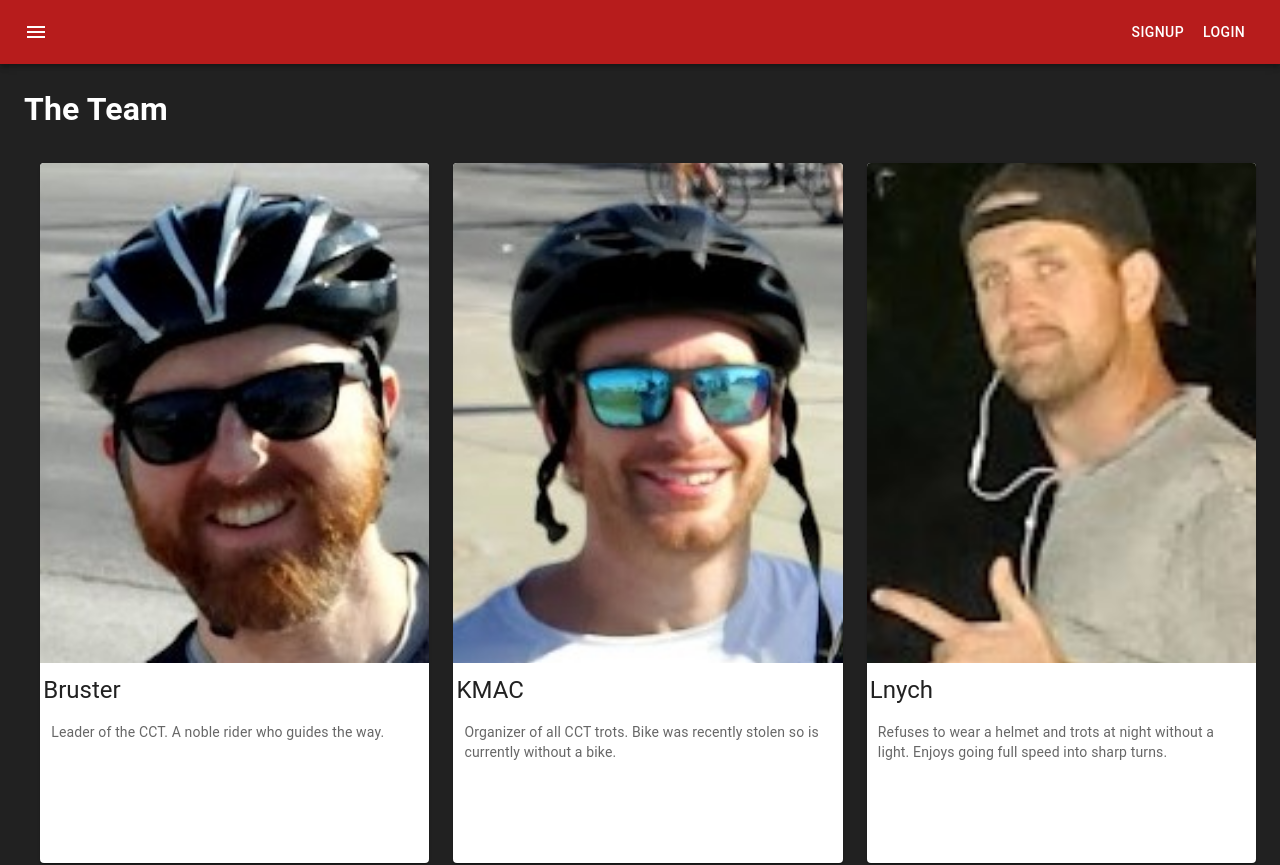
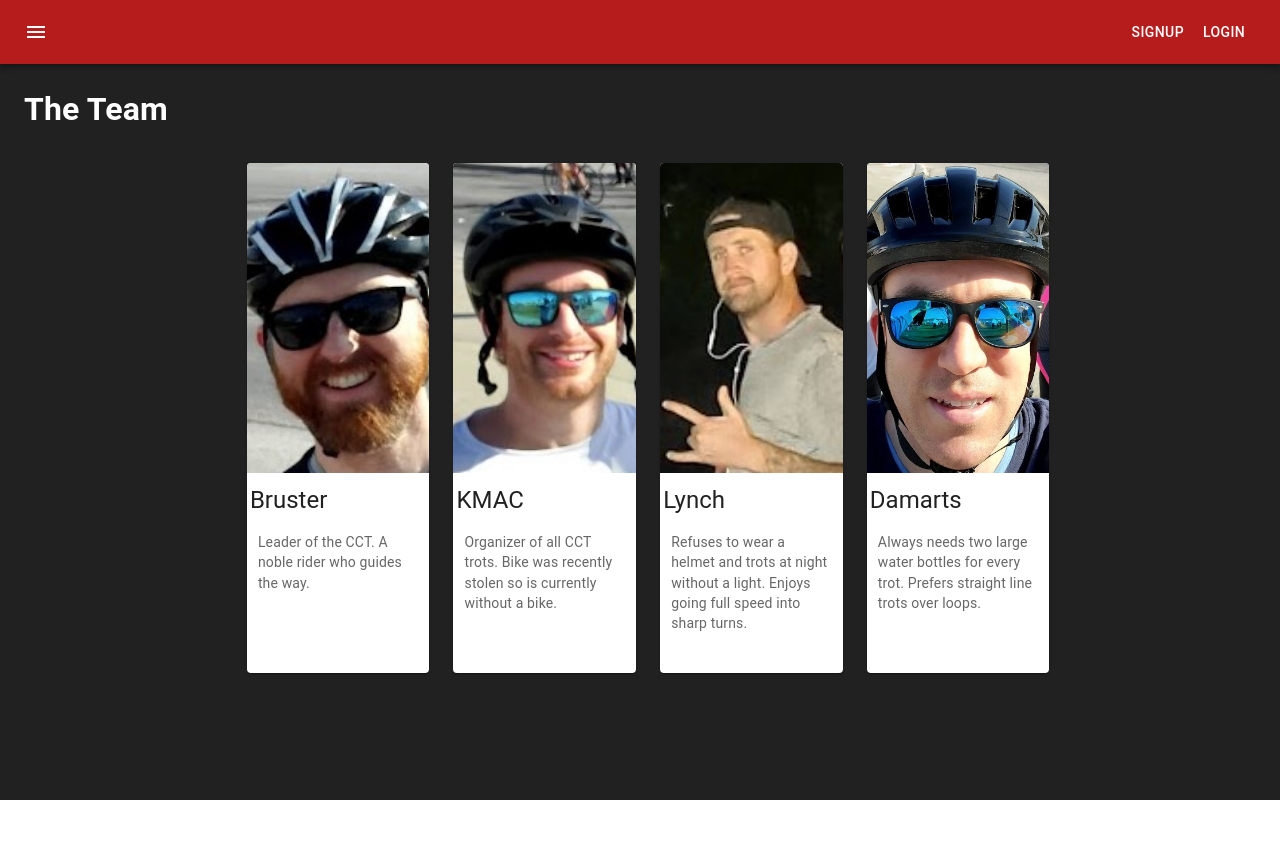
Before and after one commit to MCN17/cct, a React (Create React App) app in the folder client/: page /team in a window 1280 px wide. Shown: the top 865 px of the page. After the commit the page ends 800 px from the top, so only its background shows below. Built offline with nearby package versions, Linux system fonts and the light colour scheme.

Commit message:
added membership notice to homepage

```diff
--- a/client/src/pages/Circuits.js
+++ b/client/src/pages/Circuits.js
@@ -24,16 +24,16 @@ import CardContent from '@mui/material/CardContent';
 
 const Circuits = () => {
     return (
-        <Container maxWidth="xl">
+        <Container maxWidth="fixed">
             <CssBaseline />
             <Grid className="page-title">
                 <h1>Circuits</h1>
             </Grid>
             <Grid container spacing={1} sx={{margin: 1 }}>
-                <Grid item lg={6} xs={12} sx={{padding: 2 }}>
+                <Grid item lg={3} xs={12} sx={{padding: 2 }}>
                 <Card sx={{ maxWidth: 600 }}>
                     <CardMedia
-                        sx={{ height: 400 }}
+                        sx={{ height: 350 }}
                         image={lordsEye}
                         title="Lord's Eye"
                     />
@@ -48,10 +48,10 @@ const Circuits = () => {
                     </CardContent>
                 </Card>
                 </Grid>
-                <Grid item lg={6} xs={12} sx={{padding: 2 }}>
+                <Grid item lg={3} xs={12} sx={{padding: 2 }}>
                 <Card sx={{ maxWidth: 600 }}>
                     <CardMedia
-                        sx={{ height: 400 }}
+                        sx={{ height: 350 }}
                         image={endoz}
                         title="Endoz"
                     />
@@ -67,10 +67,10 @@ const Circuits = () => {
                     </CardContent>
                 </Card>
                 </Grid>
-                <Grid item lg={6} xs={12} sx={{padding: 2 }}>
+                <Grid item lg={3} xs={12} sx={{padding: 2 }}>
                 <Card sx={{ maxWidth: 600 }}>
                     <CardMedia
-                        sx={{ height: 400 }}
+                        sx={{ height: 350 }}
                         image={kennysLoop}
                         title="Kenny's Loop"
                     />
@@ -85,10 +85,10 @@ const Circuits = () => {
                     </CardContent>
                 </Card>
                 </Grid>
-                <Grid item lg={6} xs={12} sx={{padding: 2 }}>
+                <Grid item lg={3} xs={12} sx={{padding: 2 }}>
                 <Card sx={{ maxWidth: 600 }}>
                     <CardMedia
-                        sx={{ height: 400 }}
+                        sx={{ height: 350 }}
                         image={champlainLookout}
                         title="Champlain Lookout"
                     />
--- a/client/src/pages/Home.js
+++ b/client/src/pages/Home.js
@@ -10,6 +10,7 @@ import pinkLake from "../assets/images/pinkLake.jpg";
 import ruinsWave from "../assets/images/ruinsWave.jpg";
 import ruinsWave1 from "../assets/images/ruinsWave1.jpg";
 import rustyBridge1 from "../assets/images/rustyBridge1.jpg";
+import champlainLookout from "../assets/images/champlainLookout.jpg";
 
 import { useQuery } from '@apollo/client';
 import PostList from '../components/PostList';
@@ -28,6 +29,7 @@ import Stack from '@mui/material/Stack';
 import Box from '@mui/material/Box';
 import Card from '@mui/material/Card';
 import CardMedia from '@mui/material/CardMedia';
+import CardContent from '@mui/material/CardContent';
 import CssBaseline from '@mui/material/CssBaseline';
 
 // import css
@@ -111,6 +113,22 @@ const Home = () => {
               </Grid>
             </Grid>
             <Grid className="middleGrid-container" container sx={{ justifyContent: "center"}}>
+              <Grid className="pictures" item lg={3} xs={12} sx={{ mt: 5 }}>
+                    <Card>
+                      <CardContent sx={{ margin: 2, fontWeight: "bold", fontSize: 20 }}>
+                         Membership Notice
+                      </CardContent>
+                      <CardMedia className="champlainLookoutHome"
+                              sx={{ height: 310 }}
+                              image={champlainLookout}
+                              title="Champlain Lookout"
+                          />
+                      <CardContent sx={{ margin: 2 }}>
+                        Champlain Lookout must be completed in order to join the CCT! Existing members must also complete this circtuit
+                        at least twice per year inorder to retain their CCT membership. Please visit the circuits page for more information on this circuit.
+                      </CardContent>
+                    </Card>
+              </Grid>
               <Grid item xs={12} lg={6} sx={{ bgcolor: "white", margin: 5, borderRadius: "0.3rem" }}>
                 <PostList posts={posts}/>
               </Grid>
--- a/client/src/pages/Team.js
+++ b/client/src/pages/Team.js
@@ -24,16 +24,16 @@ import CardContent from '@mui/material/CardContent';
 
 const Team = () => {
     return (
-        <Container maxWidth="xl">
+        <Container maxWidth="fixed">
             <CssBaseline />
             <Grid className="page-title">
                 <h1>The Team</h1>
             </Grid>
-            <Grid container spacing={1} sx={{margin: 1 }}>
-                <Grid item lg={4} xs={12} sx={{padding: 2 }}>
+            <Grid container spacing={1} sx={{margin: 1, justifyContent: "center" }}>
+                <Grid item lg={2} xs={12} sx={{padding: 2 }}>
                 <Card sx={{ maxWidth: 400 }}>
                     <CardMedia
-                        sx={{ height: 500 }}
+                        sx={{ height: 310 }}
                         image={Bruster}
                         title="Bruster"
                     />
@@ -47,10 +47,10 @@ const Team = () => {
                     </CardContent>
                 </Card>
                 </Grid>
-                <Grid item lg={4} xs={12} sx={{padding: 2 }}>
+                <Grid item lg={2} xs={12} sx={{padding: 2 }}>
                 <Card sx={{ maxWidth: 400 }}>
                     <CardMedia
-                        sx={{ height: 500 }}
+                        sx={{ height: 310 }}
                         image={KMAC}
                         title="KMAC"
                     />
@@ -64,16 +64,16 @@ const Team = () => {
                     </CardContent>
                 </Card>
                 </Grid>
-                <Grid item lg={4} xs={12} sx={{padding: 2 }}>
+                <Grid item lg={2} xs={12} sx={{padding: 2 }}>
                 <Card sx={{ maxWidth: 400 }}>
                     <CardMedia
-                        sx={{ height: 500 }}
+                        sx={{ height: 310 }}
                         image={Lynch}
                         title="Lynch"
                     />
                     <CardContent sx={{ height: 200 }}>
                         <Typography sx={{pt: 1 }} gutterBottom variant="h5" component="div">
-                        Lnych
+                        Lynch
                         </Typography>
                         <Typography sx={{padding: 1 }}variant="body2" color="text.secondary">
                             Refuses to wear a helmet and trots at night without a light. Enjoys going full speed into sharp turns.
@@ -81,10 +81,10 @@ const Team = () => {
                     </CardContent>
                 </Card>
                 </Grid>
-                <Grid item lg={6} xs={12} sx={{padding: 2 }}>
+                <Grid item lg={2} xs={12} sx={{padding: 2 }}>
                 <Card sx={{ maxWidth: 400 }}>
                     <CardMedia
-                        sx={{ height: 500 }}
+                        sx={{ height: 310 }}
                         image={Damarts}
                         title="Damarts"
                     />
--- a/client/src/pages/homeStyle.css
+++ b/client/src/pages/homeStyle.css
@@ -25,11 +25,14 @@
     align-items: center;
 }
 
+/* fit-content isnt supported by sarfari and some other browsers so I need to figure something out for that! */
 .middleGrid-container {
     text-align: center;
     height: fit-content;
 }
 
+
+/* fit-content isnt supported by sarfari and some other browsers so I need to figure something out for that! */
 .pictures {
    height: fit-content;
 }
```
